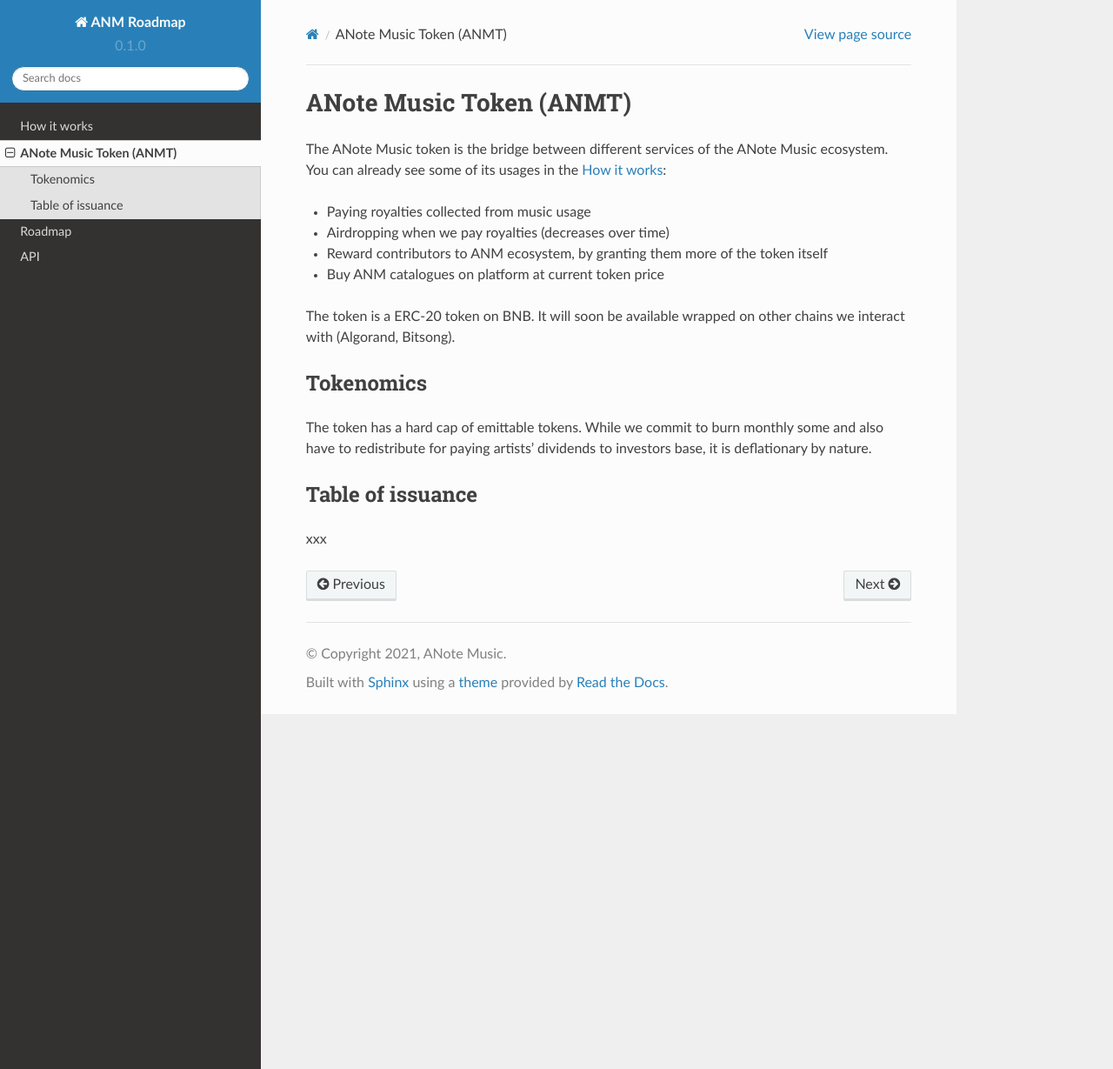
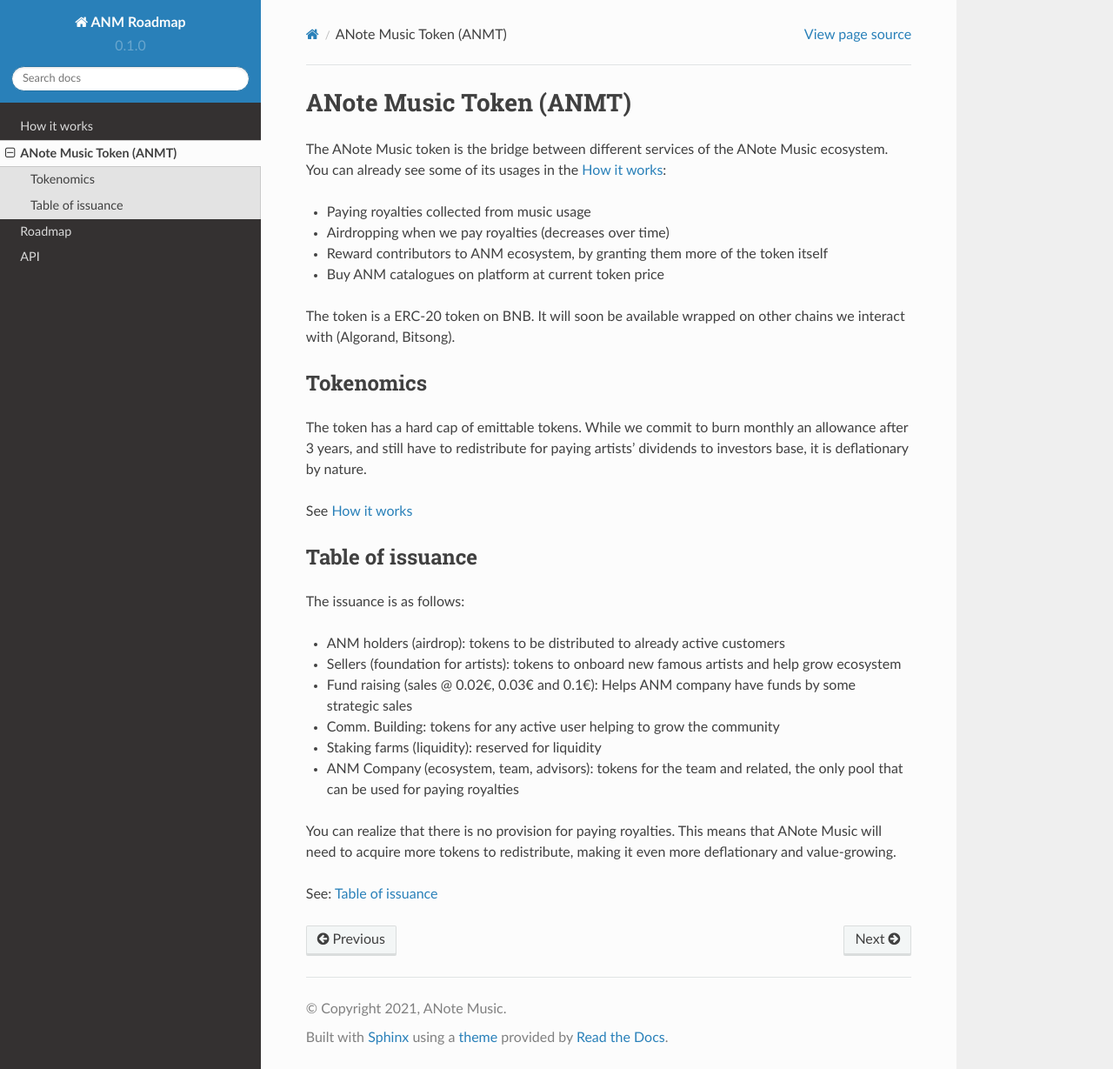
Before and after one commit to Ottunger/anm-roadmap, a Sphinx documentation site: the page built from docs/source/token.rst, in a window 1280 px wide and 1229 px high. Shown: the whole window at 87% size. Built offline with Sphinx 7.4.7 and the Read the Docs theme 2.0.0, drawn with Linux system fonts in a browser that asks for light colours.

Commit message:
tokenomics

```diff
--- a/docs/source/how.rst
+++ b/docs/source/how.rst
@@ -39,8 +39,8 @@
 The token code is a valid ERC20 (BEP20) token that has a no limit supply, but enforces our token release schedule.
 The minted amounts at each tranche are already pre encoded, and the minting after the 3y cap as described here can only be performed if burning has indeed occurred.
 
-After 3 years, ANM will periodically burn 80000/tokens per month, buying them back if not enough in its possession.
-Token issuance after 3 years will only happen to sellers, with up to 1000000 tokens/y.
+After 3 years, ANM will periodically burn 2.5M tokens per month, buying them back if not enough in its possession.
+Token issuance after 3 years will only happen to sellers, with up to 35M tokens/y.
 This means the rate is bound to only grow if enough catalogues (hence, contribution to artists) are sold.
 
 Lockup for ANM company!
--- a/docs/source/token.rst
+++ b/docs/source/token.rst
@@ -15,10 +15,24 @@
 Tokenomics
 ----------
 
-The token has a hard cap of emittable tokens. While we commit to burn monthly some and also have to redistribute for paying
+The token has a hard cap of emittable tokens. While we commit to burn monthly an allowance after 3 years, and still have to redistribute for paying
 artists' dividends to investors base, it is deflationary by nature.
+
+See :doc:`how`
 
 Table of issuance
 -----------------
 
-xxx
+The issuance is as follows:
+
+* ANM holders (airdrop): tokens to be distributed to already active customers
+* Sellers (foundation for artists): tokens to onboard new famous artists and help grow ecosystem
+* Fund raising (sales @ 0.02€, 0.03€ and 0.1€): Helps ANM company have funds by some strategic sales
+* Comm. Building: tokens for any active user helping to grow the community
+* Staking farms (liquidity): reserved for liquidity
+* ANM Company (ecosystem, team, advisors): tokens for the team and related, the only pool that can be used for paying royalties
+
+You can realize that there is no provision for paying royalties. This means that ANote Music will need to acquire more tokens to redistribute,
+making it even more deflationary and value-growing.
+
+See: `Table of issuance <https://docs.google.com/spreadsheets/d/1UQ5L6k4S2u7Ne5nBmlP_i2X_zpkc2jLDMj7FiCmp0JI/edit?usp=sharing>`_
```
